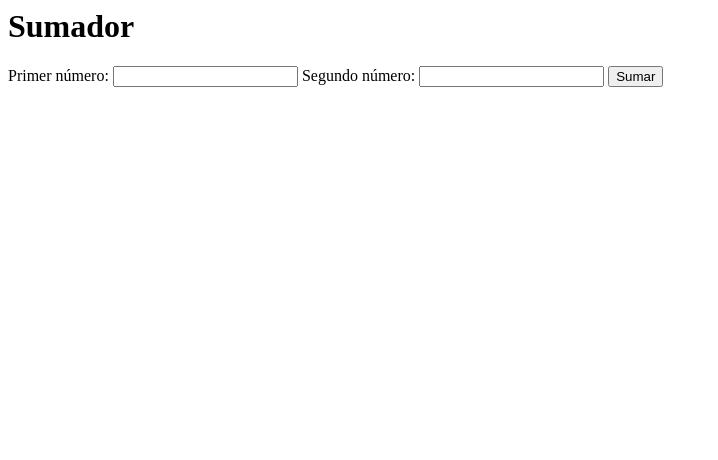
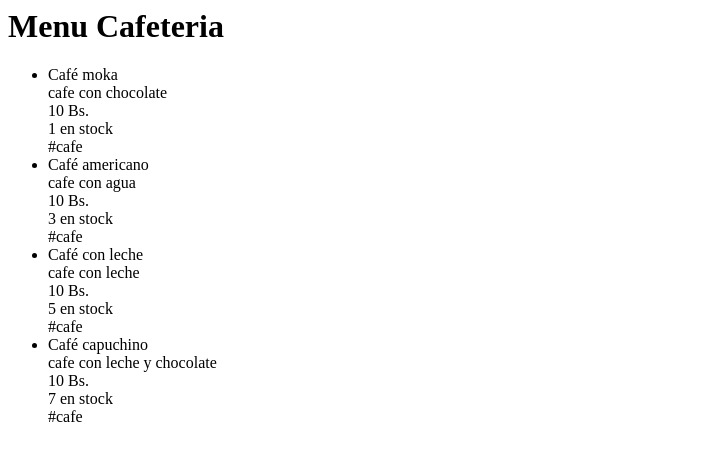
Before and after one commit to youngwoanglee13/cafeteriaUCB, a website built with Parcel: page index.html in a window 1280 px wide. Shown: the whole page, without its empty margins (0-718 px from the left). Built offline with nearby package versions, Linux system fonts and the light colour scheme.

Commit message:
CYPRESS VER DISPONIBILIDAD DEL MENU

```diff
--- a/index.html
+++ b/index.html
@@ -1,15 +1,7 @@
 <html>
   <body>
-    <h1>Sumador</h1>
-    <form id="sumar-form">
-      <label for="primer-numero">Primer número:</label>
-      <input type="number" id="primer-numero" />
-      <label for="segundo-numero">Segundo número:</label>
-      <input type="number" id="segundo-numero" />
-      <input type="submit" value="Sumar" id="sumar-button" />
-    </form>
-    <div id="resultado-div"></div>
-
+    <h1>Menu Cafeteria</h1>
+    <ul id="menu-cafeteria"></ul>
     <script type="module" src="./src/presenter.js"></script>
   </body>
 </html>
--- a/src/presenter.js
+++ b/src/presenter.js
@@ -1,15 +1,21 @@
-import sumar from "./sumador";
+import Cafeteria from "./cafeteria";
+let cafeteria = new Cafeteria();
+cafeteria.cargarProductos();
 
-const first = document.querySelector("#primer-numero");
-const second = document.querySelector("#segundo-numero");
-const form = document.querySelector("#sumar-form");
-const div = document.querySelector("#resultado-div");
+const lista = document.querySelector("#menu-cafeteria");
+let productos; actualizarMenu();
+//funcion imprimir productos:
 
-form.addEventListener("submit", (event) => {
-  event.preventDefault();
-
-  const firstNumber = Number.parseInt(first.value);
-  const secondNumber = Number.parseInt(second.value);
-
-  div.innerHTML = "<p>" + sumar(firstNumber, secondNumber) + "</p>";
-});
+function actualizarMenu(){
+  productos = cafeteria.getProductos();
+  for (let i = 0; i < productos.length; i++) {
+    const li = document.createElement("li"); li.className = 'producto'; li.id = productos[i].id;
+    const nombre = document.createElement('div'); nombre.textContent = productos[i].nombre;
+    const descripcion = document.createElement('div'); descripcion.textContent = productos[i].descripcion;
+    const precio = document.createElement('div'); precio.textContent = productos[i].precio + " Bs.";
+    const cantidad = document.createElement('div'); cantidad.textContent = productos[i].cantidad + " en stock";
+    const categoria = document.createElement('div'); categoria.textContent ="#"+productos[i].categoria;
+    li.appendChild(nombre); li.appendChild(descripcion); li.appendChild(precio); li.appendChild(cantidad); li.appendChild(categoria);
+    lista.appendChild(li);
+  }
+}
--- a/src/sumador.js
+++ /dev/null
@@ -1,5 +0,0 @@
-function sumar(a, b) {
-  return a + b;
-}
-
-export default sumar;
```
Also changed, not shown: cypress/e2e/cafeteria.cy.js (added, +6 -0 lines), cypress/e2e/sumador.cy.js (deleted, +0 -9 lines), src/sumador.test.js (deleted, +0 -7 lines).
